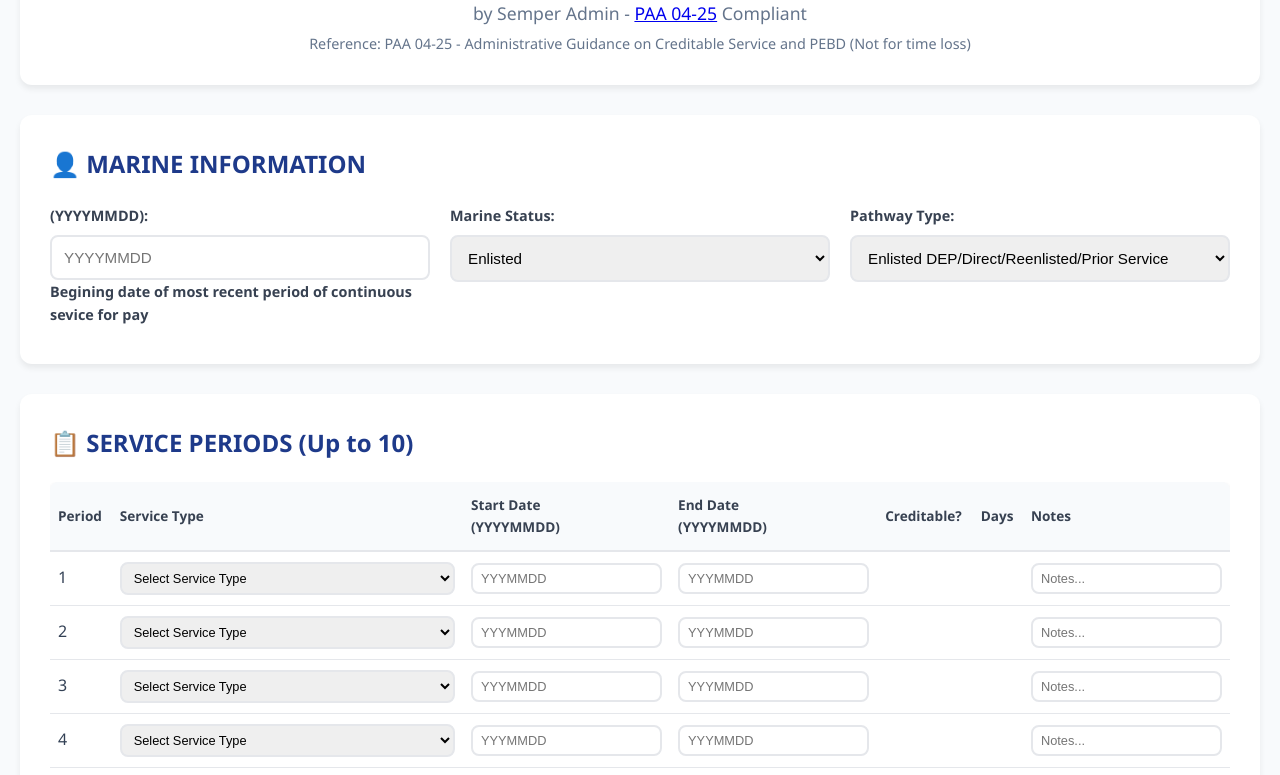
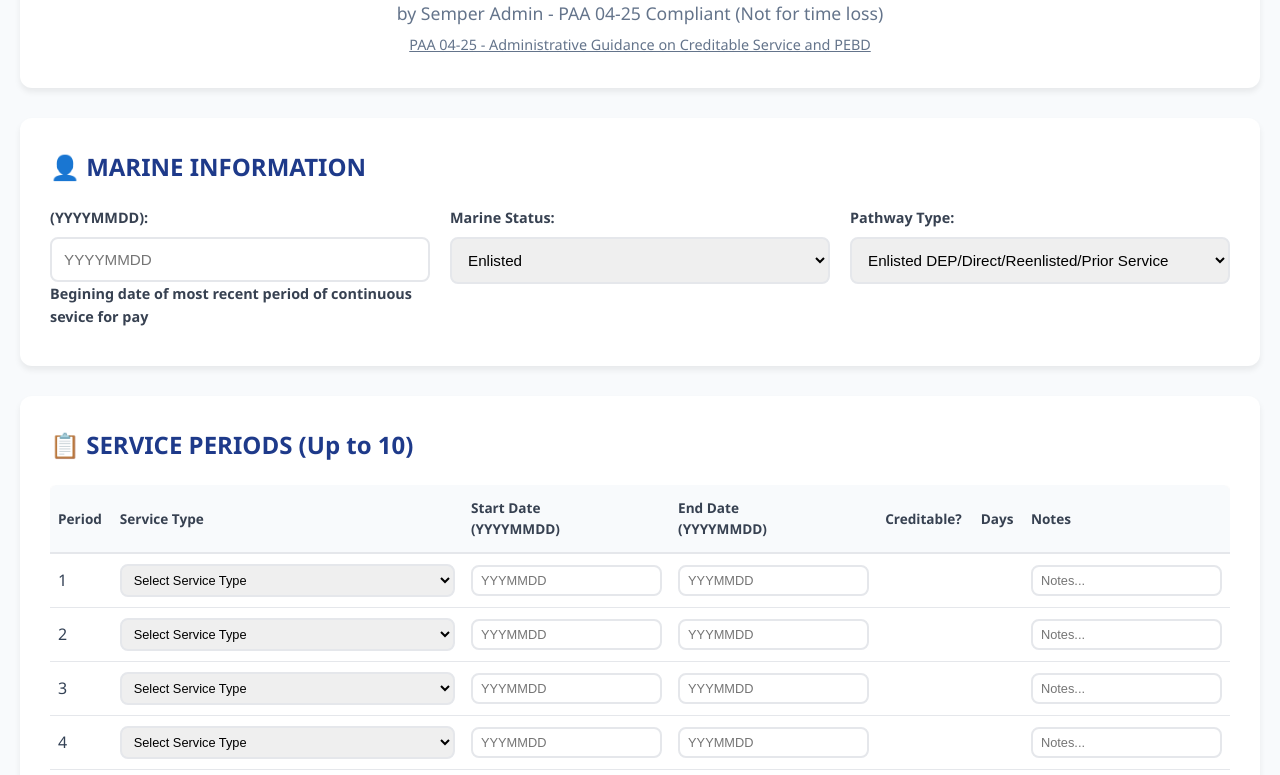
Before and after one commit to SemperAdmin/PEBD-CALCULATOR, a plain HTML site: page index.html in a window 1280 px wide. Shown: the part 125-900 px from the top of the page. Drawn offline with Linux system fonts and the light colour scheme.

Commit message:
Update index.html

```diff
--- a/index.html
+++ b/index.html
@@ -273,9 +273,9 @@
         <!-- Header -->
         <div class="header">
             <h1 class="title">MARINE CORPS PAY ENTRY BASE DATE (PEBD) CALCULATOR</h1>
-            <p class="subtitle">by Semper Admin - <a href="https://usmc.sharepoint-mil.us/sites/dcmra_mra_mi_missa/Lists/PAA/DispForm.aspx?ID=127&e=qD8Oj2" target="_blank" ">PAA 04-25</a> Compliant</p>
-            <p style="font-size: 0.9rem; color: #64748b;">
-                Reference: PAA 04-25 - Administrative Guidance on Creditable Service and PEBD (Not for time loss)
+            <p class="subtitle">by Semper Admin - PAA 04-25 Compliant (Not for time loss)</p>
+            <p Reference:><a href="https://usmc.sharepoint-mil.us/sites/dcmra_mra_mi_missa/Lists/PAA/DispForm.aspx?ID=127&e=qD8Oj2" target="_blank" style="font-size: 0.9rem; color: #64748b; text-decoration: underline;">PAA 04-25 - Administrative Guidance on Creditable Service and PEBD</a>
+
             </p>
         </div>
 
```
